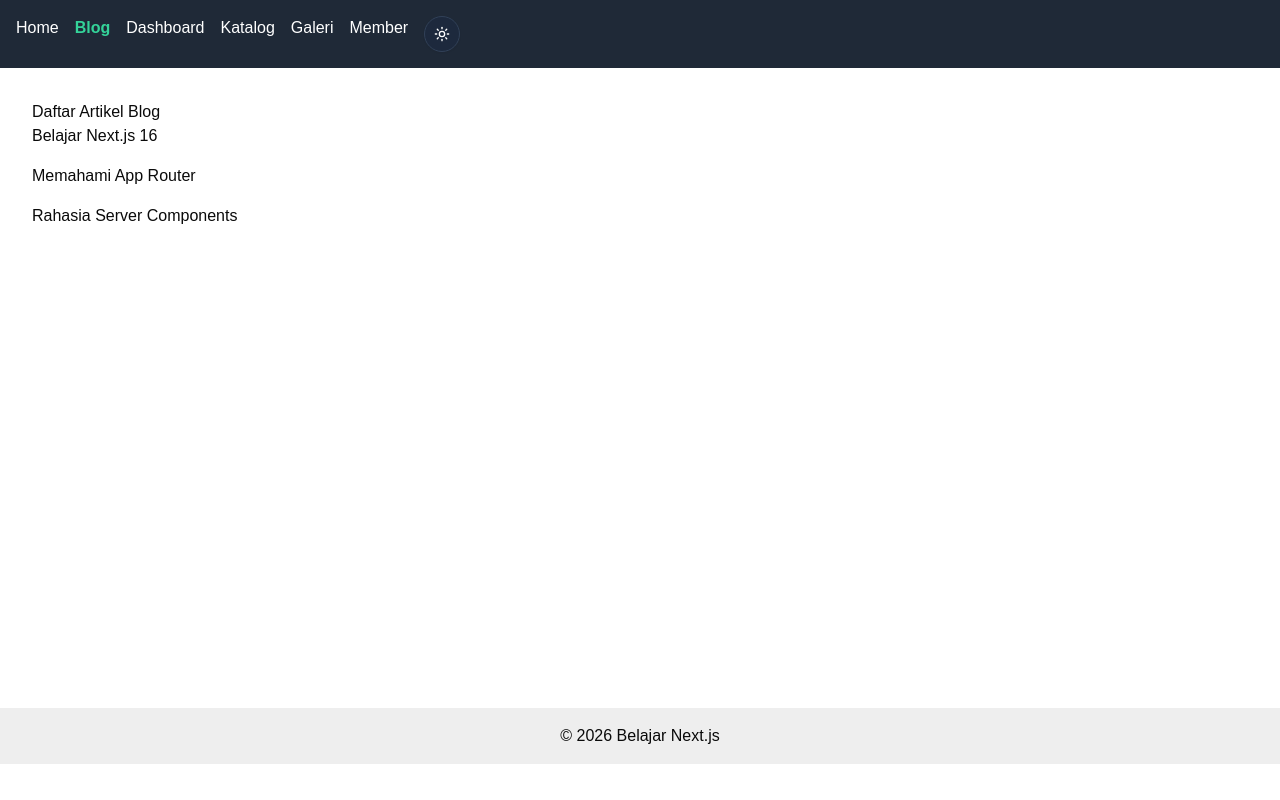
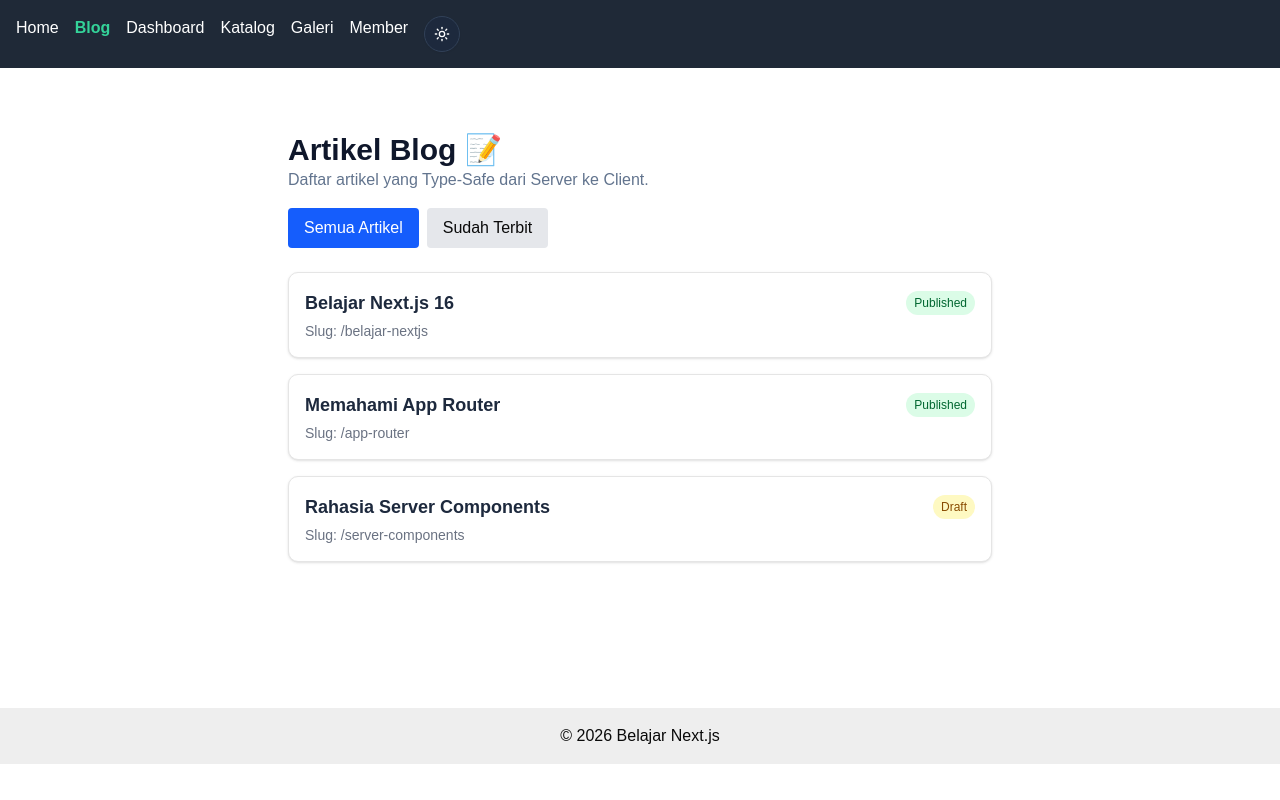
Before and after one commit to mhamdriizki/next-course, a Next.js app: page /blog in a window 1280 px wide. Built offline with nearby package versions, Linux system fonts and the light colour scheme.

Commit message:
feat: applied

```diff
--- /dev/null
+++ b/app/blog/components/PostList.tsx
@@ -0,0 +1,55 @@
+"use client";
+
+import { PostPreview } from "@/app/types";
+import { useState } from "react";
+
+// 1. Mendefinisikan Tipe Props dengan ketat
+interface PostListProps {
+  posts: PostPreview[];
+}
+
+export function PostList({ posts }: PostListProps) {
+  // 2. Mengetik useState pakai Union Type (Cuma boleh diisi "all" atau "published")
+  const [filter, setFilter] = useState<"all" | "published">("all");
+
+  // Filter array berdasarkan state
+  const filteredPosts = filter === "all"
+    ? posts
+    : posts.filter((p) => p.published === true); // TS tahu 'p.published' itu boolean!
+
+  return (
+    <div className="mt-4">
+      {/* Kontrol Filter */}
+      <div className="mb-6 flex gap-2">
+        <button
+          onClick={() => setFilter("all")}
+          className={`px-4 py-2 rounded ${filter === "all" ? "bg-blue-600 text-white" : "bg-gray-200"}`}
+        >
+          Semua Artikel
+        </button>
+        <button
+          onClick={() => setFilter("published")}
+          className={`px-4 py-2 rounded ${filter === "published" ? "bg-blue-600 text-white" : "bg-gray-200"}`}
+        >
+          Sudah Terbit
+        </button>
+      </div>
+
+      {/* Menampilkan Data */}
+      <div className="grid gap-4">
+        {filteredPosts.map((post) => (
+          <div key={post.id} className="p-4 border rounded-lg bg-white shadow-sm">
+            <div className="flex justify-between items-center">
+              {/* Coba pancing student: hapus 'post.title' lalu ketik 'post.' dan pencet Ctrl+Space */}
+              <h3 className="text-lg font-bold text-slate-800">{post.title}</h3>
+              <span className={`text-xs px-2 py-1 rounded-full ${post.published ? 'bg-green-100 text-green-800' : 'bg-yellow-100 text-yellow-800'}`}>
+                {post.published ? "Published" : "Draft"}
+              </span>
+            </div>
+            <p className="text-sm text-gray-500 mt-1">Slug: /{post.slug}</p>
+          </div>
+        ))}
+      </div>
+    </div>
+  );
+}
--- a/app/blog/page.tsx
+++ b/app/blog/page.tsx
@@ -1,21 +1,23 @@
-export default function BlogPage() {
-  // Hardcoded array seperti instruksi di Slide 7
-  const posts = [
-    { id: 1, title: "Belajar Next.js 16" },
-    { id: 2, title: "Memahami App Router" },
-    { id: 3, title: "Rahasia Server Components" },
+import { PostPreview } from "../types";
+import { PostList } from "./components/PostList";
+
+export default async function BlogPage() {
+  // SIMULASI FETCH DARI DATABASE
+  // Kita paksa array ini agar mematuhi aturan tipe PostPreview[]
+  const dataDariDB: PostPreview[] = [
+    { id: "1", title: "Belajar Next.js 16", slug: "belajar-nextjs", published: true },
+    { id: "2", title: "Memahami App Router", slug: "app-router", published: true },
+    { id: "3", title: "Rahasia Server Components", slug: "server-components", published: false },
+    // ERROR CHECKING: Coba tambahkan object tanpa 'published', TS pasti bakal langsung teriak merah!
   ];
 
   return (
-    <div>
-      <h2>Daftar Artikel Blog</h2>
-      <ul>
-        {posts.map((post) => (
-          <li key={post.id} style={{ marginBottom: "1rem" }}>
-            {post.title}
-          </li>
-        ))}
-      </ul>
+    <div className="max-w-3xl mx-auto p-8">
+      <h1 className="text-3xl font-bold text-slate-900">Artikel Blog 📝</h1>
+      <p className="text-slate-500">Daftar artikel yang Type-Safe dari Server ke Client.</p>
+
+      {/* Menyuntikkan data statis ke Client Component */}
+      <PostList posts={dataDariDB} />
     </div>
   );
 }
--- /dev/null
+++ b/app/types/index.ts
@@ -0,0 +1,20 @@
+// 1. Tipe Domain Utama (Biasanya mencerminkan tabel di Database Prisma)
+export interface BlogPost {
+  id: string;
+  title: string;
+  slug: string;
+  content: string;
+  published: boolean;
+  viewCount: number;
+  createdAt: Date;
+}
+
+// 2. Utility Type (Momen Aha!)
+// Kita cuma butuh beberapa field untuk ditampilin di daftar (Card),
+// jadi kita 'Pick' (ambil) sebagian aja dari BlogPost.
+export type PostPreview = Pick<BlogPost, "id" | "title" | "slug" | "published">;
+
+// (Opsional) Standar Response API
+export type ActionResult<T> =
+  | { success: true; data: T }
+  | { success: false; error: string };
```
